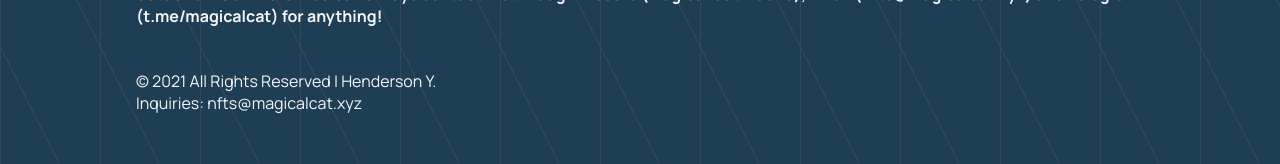
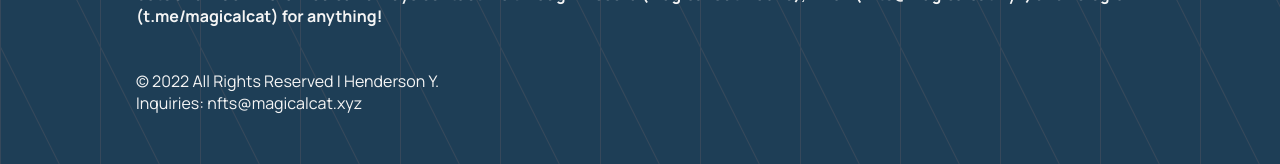
Before and after one commit to hendersonyang/worldofcats-v2, a Next.js app in the folder app/: page / in a window 1280 px wide. Shown: the part 1348-1512 px from the top of the page. Built offline with nearby package versions, Linux system fonts and the light colour scheme.

Commit message:
Update copyright year

```diff
--- a/app/pages/index.js
+++ b/app/pages/index.js
@@ -96,7 +96,7 @@ export default function Home() {
         <h2>About the creator:</h2>
         <h4>Hello! My name is Henderson aka Magical Cat and I am an aspiring cat lover and developer. I am into crypto, NFTs, graphic designs, bots and much more! You can always contact me through Discord (Magical Cat#0548), Email (nfts@magicalcat.xyz) and Telegram (t.me/magicalcat) for anything!</h4>
         <br/>
-        <footer>© 2021 All Rights Reserved | Henderson Y.<br/>Inquiries: nfts@magicalcat.xyz</footer>
+        <footer>© 2022 All Rights Reserved | Henderson Y.<br/>Inquiries: nfts@magicalcat.xyz</footer>
       </div>
     </div>
   )
```
